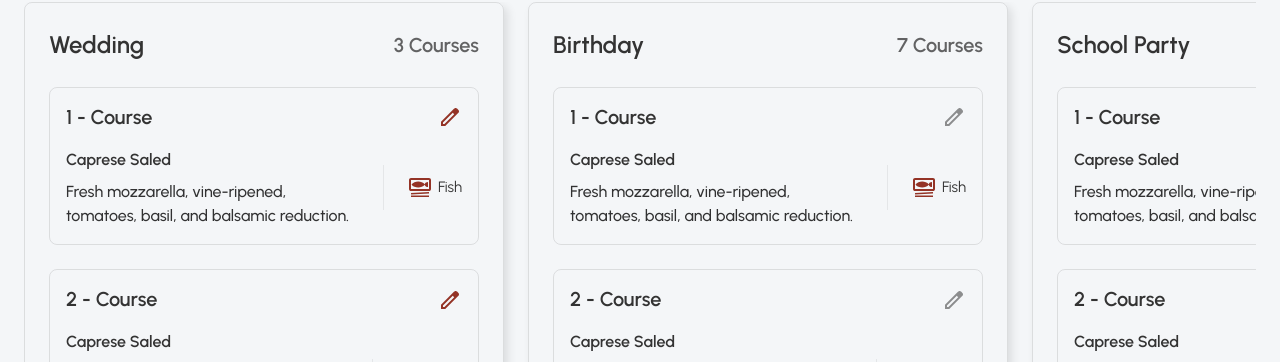
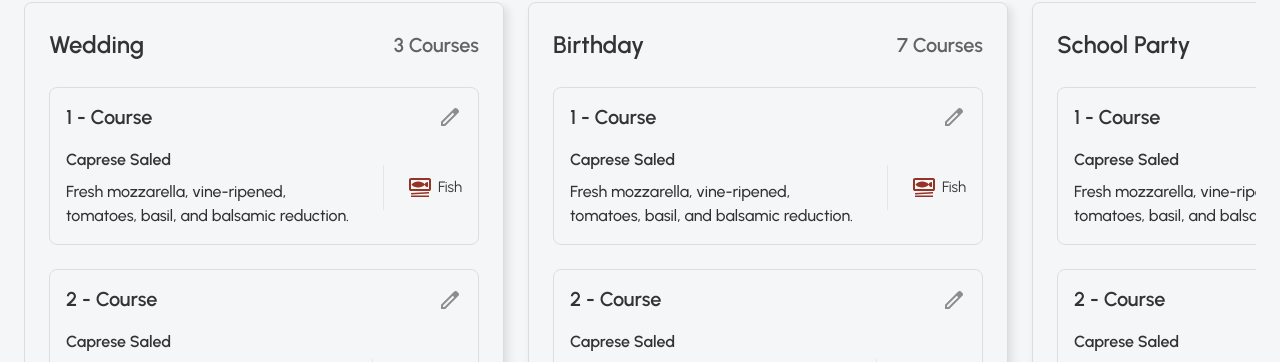
Before and after one commit to rafuj/gastro, a Next.js app: page / in a window 1280 px wide. Shown: the part 343-705 px from the top of the page. Built offline with nearby package versions, Linux system fonts and the light colour scheme.

Commit message:
dropdown issue fixed

```diff
--- a/src/page-component/components/MenuContent.jsx
+++ b/src/page-component/components/MenuContent.jsx
@@ -97,7 +97,8 @@ export const MenuContent = ({ disabledBtn }) => {
 															color: alpha("#000000", 0.5),
 														},
 													}}
-													disabled={!item.status}
+													// disabled={!item.status}
+													disabled={disabledBtn}
 													onClick={() => setOpen(true)}
 												>
 													{menuicons.penIcon}
@@ -243,7 +244,7 @@ const menuData = [
 		id: 1,
 		title: "Wedding",
 		subtitle: "3 Courses",
-		status: true,
+		// status: false,
 		submenus: [
 			{
 				title: "1 - Course",
@@ -278,7 +279,7 @@ const menuData = [
 		id: 2,
 		title: "Birthday",
 		subtitle: "7 Courses",
-		status: false,
+		// status: false,
 		submenus: [
 			{
 				title: "1 - Course",
@@ -340,7 +341,7 @@ const menuData = [
 		id: 3,
 		title: "School Party",
 		subtitle: "2 Courses",
-		status: false,
+		// status: false,
 		submenus: [
 			{
 				title: "1 - Course",
```
